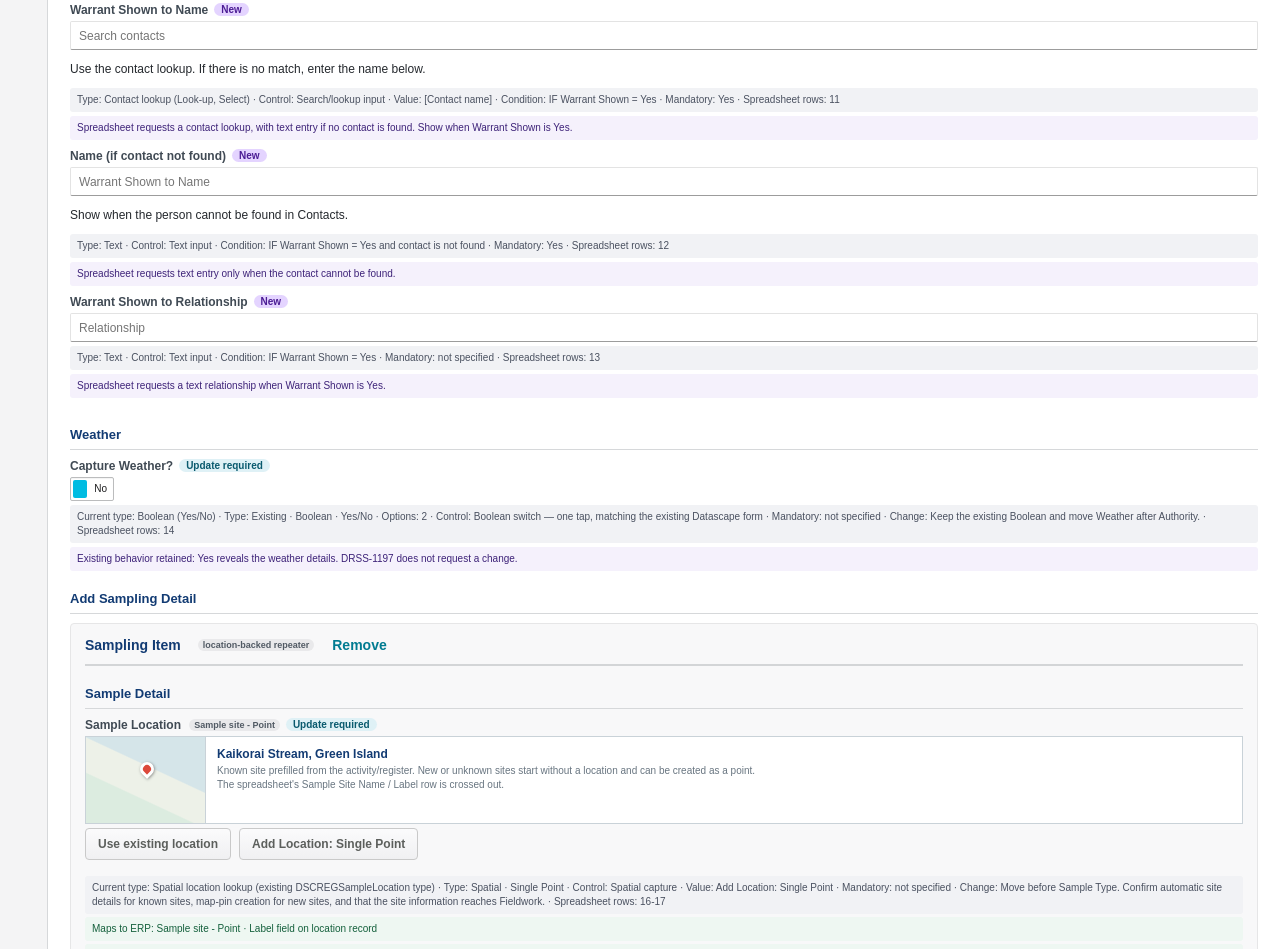
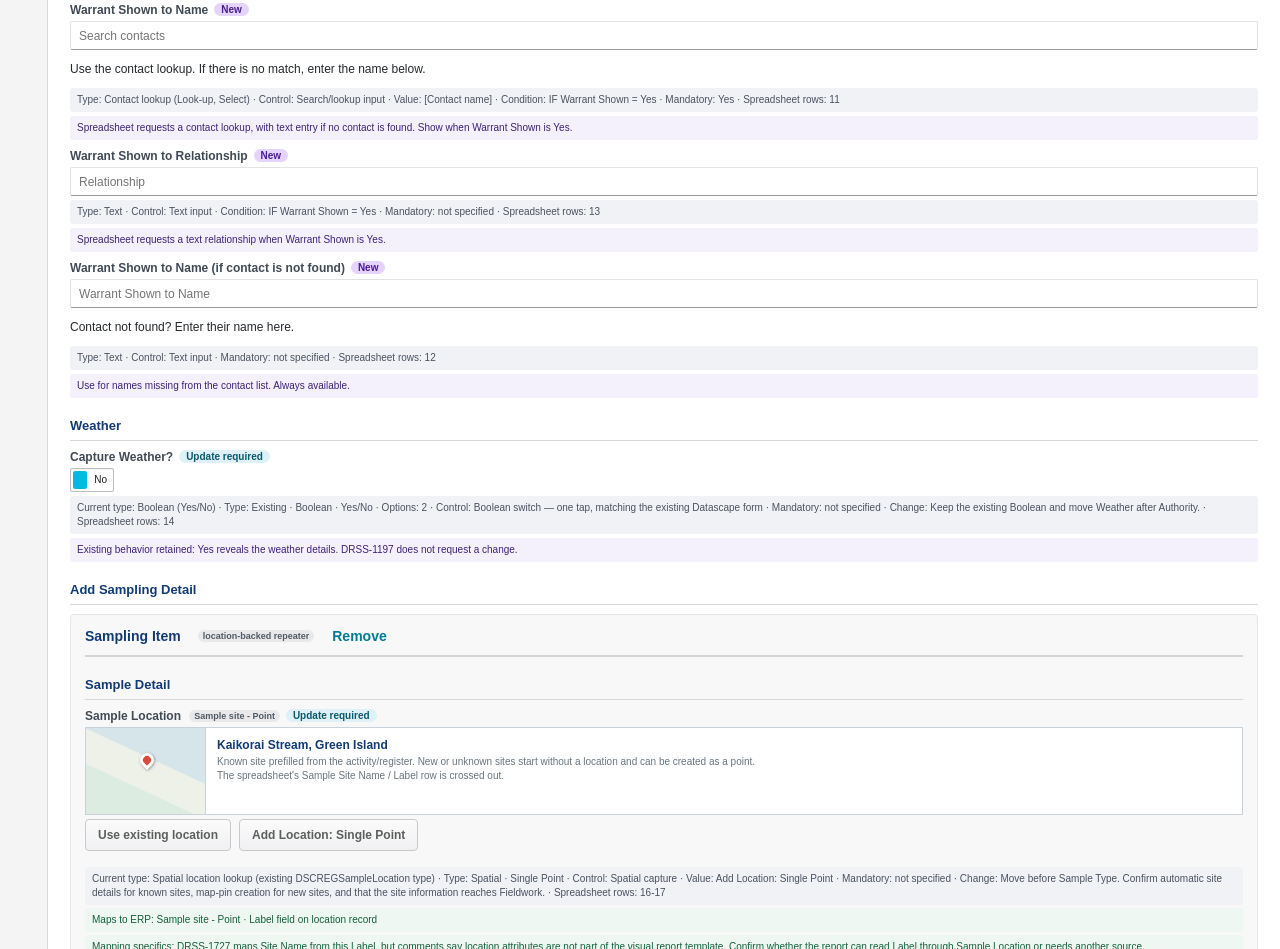
Before and after one commit to andreapickensnz/drss-1197-sampling-survey, a plain HTML site: page DRSS-1197 Sampling Survey - Datascape - v3.html in a window 1280 px wide. Shown: the part 1614-2563 px from the top of the page. Drawn offline with Linux system fonts and the light colour scheme.

Commit message:
Keep warrant recipient text fields visible and optional
Co-authored-by: Copilot <223556219+Copilot@users.noreply.github.com>

```diff
--- a/DRSS-1197 Sampling Survey - Datascape - v3.html
+++ b/DRSS-1197 Sampling Survey - Datascape - v3.html
@@ -235,9 +235,9 @@
 					<div class="field"><label>Warrant Shown <span aria-hidden="true">*</span></label><button class="ds-switch on" type="button" role="switch" aria-label="Warrant Shown" aria-required="true" aria-checked="true" data-default="Yes" data-conditional-toggle="warrant-fields"><i aria-hidden="true"></i><span class="ds-toggle-val">Yes</span></button></div>
 					<div id="warrant-fields" class="form-grid">
 						<div class="field"><label>Warrant Shown to Name</label><input type="search" placeholder="Search contacts" required /><p class="help">Use the contact lookup. If there is no match, enter the name below.</p></div>
-						<div class="field"><label>Name (if contact not found)</label><input type="text" placeholder="Warrant Shown to Name" required /><p class="help">Show when the person cannot be found in Contacts.</p></div>
 						<div class="field"><label>Warrant Shown to Relationship</label><input type="text" placeholder="Relationship" /></div>
 					</div>
+					<div class="field"><label>Warrant Shown to Name (if contact is not found)</label><input type="text" placeholder="Warrant Shown to Name" /><p class="help">Contact not found? Enter their name here.</p></div>
 					<h3 class="subheading">Weather</h3>
 					<div class="field"><label>Capture Weather?</label><button class="ds-switch" type="button" role="switch" aria-label="Capture Weather?" aria-checked="false" data-default="No" data-conditional-toggle="weather-details"><i aria-hidden="true"></i><span class="ds-toggle-val">No</span></button></div>
 					<div id="weather-details" class="weather-details hidden">
@@ -489,7 +489,7 @@
 			"Sample Type Other": "Spreadsheet asks for free-text detail when Sample Type is Other.",
 			"Warrant Shown": "Spreadsheet specifies Yes/No and a default of Yes.",
 			"Warrant Shown to Name": "Spreadsheet requests a contact lookup, with text entry if no contact is found. Show when Warrant Shown is Yes.",
-			"Name (if contact not found)": "Spreadsheet requests text entry only when the contact cannot be found.",
+			"Warrant Shown to Name (if contact is not found)": "Use for names missing from the contact list. Always available.",
 			"Warrant Shown to Relationship": "Spreadsheet requests a text relationship when Warrant Shown is Yes.",
 			"Chain of Custody Declaration": "Spreadsheet asks for a Boolean declaration and does not specify a default.",
 			"Sample Location": "The Sample Site Name / Label row is crossed out in the spreadsheet. DRSS-1727 maps Site Name from the location Label, but comments say location attributes are not part of the visual report template. Confirm whether the report can read Label through Sample Location or needs another source.",
@@ -541,7 +541,7 @@
 			"In Attendance": "Spreadsheet type: Text. RSHL clarification requests a multi-contact lookup.",
 			"Warrant Shown": "Spreadsheet type: Boolean (Yes/No).",
 			"Warrant Shown to Name": "Spreadsheet type: Contact lookup (Look-up, Select); Text fallback if no match.",
-			"Name (if contact not found)": "Spreadsheet type: Text.",
+			"Warrant Shown to Name (if contact is not found)": "Spreadsheet type: Text.",
 			"Warrant Shown to Relationship": "Spreadsheet type: Text.",
 			"Chain of Custody Declaration": "Spreadsheet type: Boolean (True/False); no default specified.",
 			"Sample Type": "Spreadsheet type: Select (single).",
@@ -711,7 +711,7 @@
 			if (field.classList.contains("conditional-general")) return "IF Sample Type is not Groundwater";
 			if (field.classList.contains("conditional-groundwater") || field.classList.contains("conditional-ground")) return "IF Sample Type = Groundwater";
 			if (field.closest("#warrant-fields")) {
-				return name === "Name (if contact not found)" ? "IF Warrant Shown = Yes and contact is not found" : "IF Warrant Shown = Yes";
+				return "IF Warrant Shown = Yes";
 			}
 			if (field.closest("#weather-details")) return "IF Capture Weather = Yes";
 			if (field.closest("#reinspection-date")) return "IF Reinspection Required = Yes";
@@ -720,7 +720,7 @@
 			const match = text.match(/(?:Show when|Show if|IF|when)\s+[^.;]+/i);
 			return match ? match[0].trim() : "";
 		}
-		const mandatoryFieldNames = new Set(["Actual Start Date", "Actual Start Time", "Warrant Shown", "Warrant Shown to Name", "Name (if contact not found)", "Actual End Date", "Actual End Time"]);
+		const mandatoryFieldNames = new Set(["Actual Start Date", "Actual Start Time", "Warrant Shown", "Warrant Shown to Name", "Actual End Date", "Actual End Time"]);
 		function fieldMandatoryText(field, name) {
 			const label = field.querySelector("label");
 			const required = field.querySelector('[required], [aria-required="true"], .req')
@@ -738,7 +738,7 @@
 			"In Attendance": { status: "New", rows: "9", detail: "Not present on the linked survey; configure the survey-only multi-contact lookup confirmed by RSHL." },
 			"Warrant Shown": { status: "New", rows: "10", detail: "Authority field added to this survey; Boolean, default Yes." },
 			"Warrant Shown to Name": { status: "New", rows: "11", detail: "Conditional contact lookup added to this survey." },
-			"Name (if contact not found)": { status: "New", rows: "12", detail: "Conditional text fallback added to this survey." },
+			"Warrant Shown to Name (if contact is not found)": { status: "New", rows: "12", detail: "Optional text fallback added to this survey; always visible." },
 			"Warrant Shown to Relationship": { status: "New", rows: "13", detail: "Conditional relationship field added to this survey." },
 			"Capture Weather?": { status: "Update required", currentType: "Boolean (Yes/No)", rows: "14", detail: "Keep the existing Boolean and move Weather after Authority." },
 			"Air Temperature": { status: "Existing", currentType: "Select single (standard weather export)", rows: "14", detail: "Retain the exported standard weather options; conditional details were not returned while Capture Weather was No." },
```
Also changed, not shown: DRSS-1197 Sampling Survey - Fieldwork - v3.html (+6 -6 lines).
